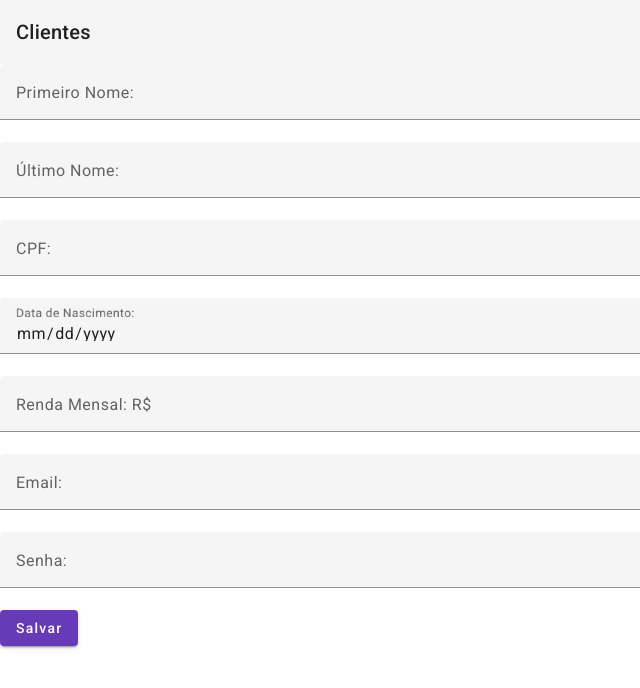
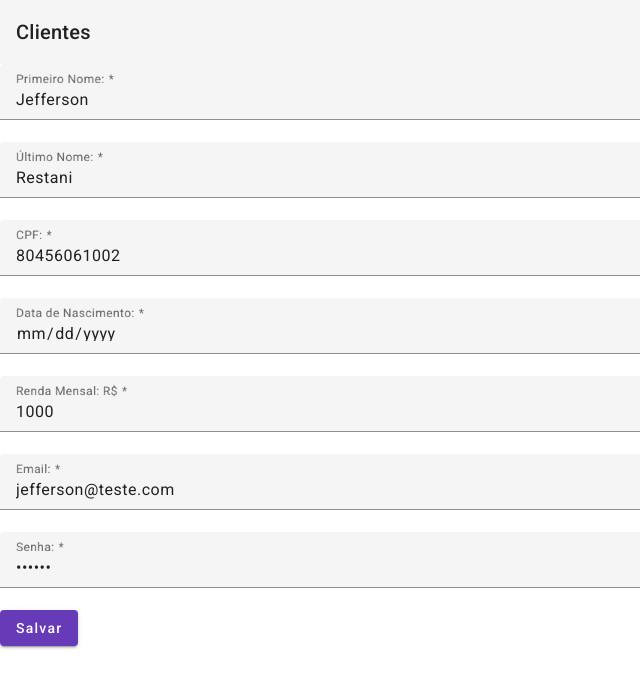
Before and after one commit to tiagorib/front-app-with-angular, an Angular app: page / in a window 1280 px wide. Shown: the top 688 px of the page, without its empty margins (0-640 px from the left). Built offline with nearby package versions, Linux system fonts and the light colour scheme; no server answers.

Commit message:
fix: save customer

```diff
--- a/angular.json
+++ b/angular.json
@@ -95,7 +95,8 @@
             ],
             "styles": [
               "@angular/material/prebuilt-themes/deeppurple-amber.css",
-              "src/styles.css"
+              "src/styles.css",
+              "node_modules/ngx-toastr/toastr.css"
             ],
             "scripts": []
           }
--- a/package.json
+++ b/package.json
@@ -10,7 +10,7 @@
   },
   "private": true,
   "dependencies": {
-    "@angular/animations": "^15.2.0",
+    "@angular/animations": "^15.2.9",
     "@angular/cdk": "^15.2.7",
     "@angular/common": "^15.2.0",
     "@angular/compiler": "^15.2.0",
@@ -20,6 +20,7 @@
     "@angular/platform-browser": "^15.2.0",
     "@angular/platform-browser-dynamic": "^15.2.0",
     "@angular/router": "^15.2.0",
+    "ngx-toastr": "^16.2.0",
     "rxjs": "~7.8.0",
     "tslib": "^2.3.0",
     "zone.js": "~0.12.0"
--- a/src/app/app.module.ts
+++ b/src/app/app.module.ts
@@ -7,6 +7,11 @@ import { MatButtonModule } from '@angular/material/button';
 import { MatDividerModule } from '@angular/material/divider';
 import { MatToolbarModule } from '@angular/material/toolbar';
 import { MatInputModule } from '@angular/material/input';
+import { MatIconModule } from '@angular/material/icon';
+import { FormsModule, ReactiveFormsModule } from "@angular/forms";
+import { DatePipe } from '@angular/common';
+import { ToastrModule } from 'ngx-toastr';
+
 
 import { AppRoutingModule } from './app-routing.module';
 import { AppComponent } from './app.component';
@@ -27,11 +32,16 @@ import { CustomerService } from './service/customer.service';
     MatDividerModule,
     MatToolbarModule,
     MatInputModule,
+    MatIconModule,
+    FormsModule,
+    ReactiveFormsModule,
     AppRoutingModule,
-    BrowserAnimationsModule
+    BrowserAnimationsModule,
+    ToastrModule.forRoot()
   ],
   providers: [
-    CustomerService
+    CustomerService,
+    DatePipe
   ],
   bootstrap: [AppComponent]
 })
--- a/src/app/customer/customer.component.html
+++ b/src/app/customer/customer.component.html
@@ -6,31 +6,31 @@
 <form>
     <mat-form-field class="full-width">
         <mat-label>Primeiro Nome: </mat-label>
-        <input type="text" matInput placeholder="Digite seu primeiro nome" />
+        <input [(ngModel)]="customer.firstNameCustomer" type="text" matInput name="firstNameCustomer" placeholder="Digite seu primeiro nome" required />
     </mat-form-field>
     <mat-form-field class="full-width">
         <mat-label>Último Nome: </mat-label>
-        <input type="text" matInput placeholder="Digite seu último nome" />
+        <input [(ngModel)]="customer.lastNameCustomer" type="text" matInput name="lastNameCustomer" placeholder="Digite seu último nome" required />
     </mat-form-field>
     <mat-form-field class="full-width">
         <mat-label>CPF: </mat-label>
-        <input type="text" matInput placeholder="Digite seu CPF" />
+        <input [(ngModel)]="customer.cpfCustomer" type="text" matInput name="cpfCustomer" placeholder="Digite seu CPF" required />
     </mat-form-field>
     <mat-form-field class="full-width">
         <mat-label>Data de Nascimento: </mat-label>
-        <input type="date" matInput placeholder="Digite sua data de nascimento" />
+        <input [(ngModel)]="customer.birthdateCustomer" type="date" matInput name="birthdateCustomer" placeholder="Digite sua data de nascimento" required />
     </mat-form-field>
     <mat-form-field class="full-width">
         <mat-label>Renda Mensal: R$ </mat-label>
-        <input type="number" matInput placeholder="Digite sua renda mensal (R$)" />
+        <input [(ngModel)]="customer.monthlyIncomeCustomer" type="number" matInput name="monthlyIncomeCustomer" placeholder="Digite sua renda mensal (R$)" required />
     </mat-form-field>
     <mat-form-field class="full-width">
         <mat-label>Email: </mat-label>
-        <input type="email" matInput placeholder="Digite seu email" />
+        <input [(ngModel)]="customer.emailCustomer" type="email" matInput name="emailCustomer" placeholder="Digite seu email" required />
     </mat-form-field>
     <mat-form-field class="full-width">
         <mat-label>Senha: </mat-label>
-        <input type="password" matInput placeholder="Digite sua senha" />
+        <input [(ngModel)]="customer.passwordCustomer" type="password" matInput name="passwordCustomer" placeholder="Digite sua senha" required />
     </mat-form-field>
-    <button mat-raised-button color="primary">Salvar</button>
+    <button (click)="saveCustomer()" mat-raised-button color="primary">Salvar</button>
 </form>
--- a/src/app/customer/customer.component.ts
+++ b/src/app/customer/customer.component.ts
@@ -1,6 +1,8 @@
 import { Component } from '@angular/core';
 import { CustomerService } from '../service/customer.service';
 import { Customer } from '../model/customer';
+import { DatePipe } from '@angular/common';
+import { ToastrService } from 'ngx-toastr';
 
 @Component({
   selector: 'app-customer',
@@ -10,7 +12,6 @@ import { Customer } from '../model/customer';
 export class CustomerComponent {
 
   constructor(private service: CustomerService){
-
   }
 
   ngOnInit(): void {
@@ -19,21 +20,40 @@ export class CustomerComponent {
 
   customer: Customer = {
     idCustomer: '',
-    firstNameCustomer: 'abcd',
-    lastNameCustomer: 'abcd',
-    birthdateCustomer: '20/09/1983',
+    firstNameCustomer: 'Jefferson',
+    lastNameCustomer: 'Restani',
+    birthdateCustomer: '21/04/1979',
     dateCreatedCustomer: '',
-    monthlyIncomeCustomer: '10',
-    cpfCustomer: '03821827076',
-    emailCustomer: 'abcde@teste.com',
-    passwordCustomer: '123',
+    monthlyIncomeCustomer: '1000',
+    cpfCustomer: '80456061002',
+    emailCustomer: 'jefferson@teste.com',
+    passwordCustomer: '123456',
     statusCustomer: true
   }
 
-  saveCustomer () {
+  saveCustomer() {
     this.service.save(this.customer).subscribe(response => {
       console.log(response)
     })
   }
 
+  /*saveCustomer() {
+
+    const datePipe = new DatePipe('en-US');
+    this.customer.birthdateCustomer = datePipe.transform(this.customer.birthdateCustomer, 'dd/MM/yyyy');
+
+
+    this.service.save(this.customer).subscribe({next: () => {
+    this.toast.success('O cliente '+ this.customer.firstNameCustomer +' '+ this.customer.lastNameCustomer +' foi cadastrado com sucesso!', 'Cadastro');
+    }, error: ex => {
+      if (ex.error.errors) {
+        ex.error.errors.forEach((element:any) => {
+          this.toast.error(element.message, 'Erro');
+        });
+      } else {
+        this.toast.error(ex.error.message, 'Erro');
+      }
+    }})
+  }*/
+
 }
```
Also changed, not shown: 1 other file (tests, documents, lock files or other folders).
